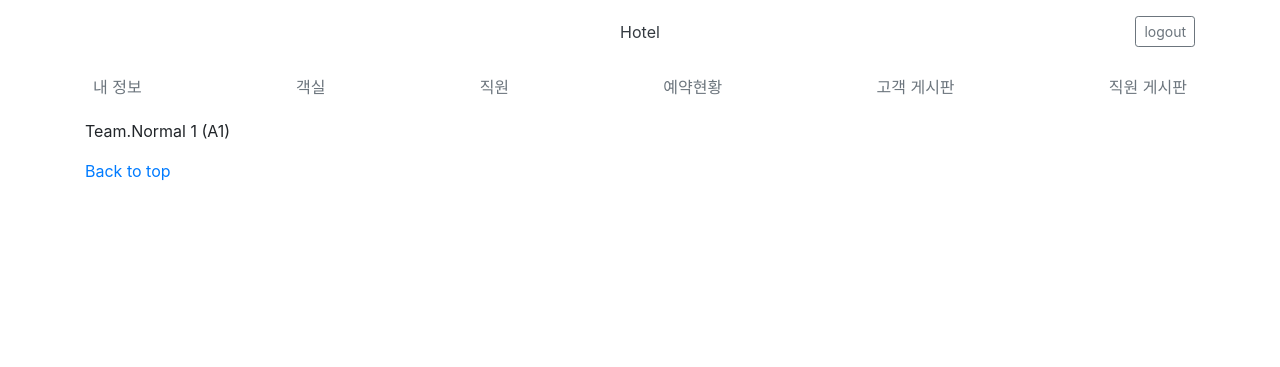
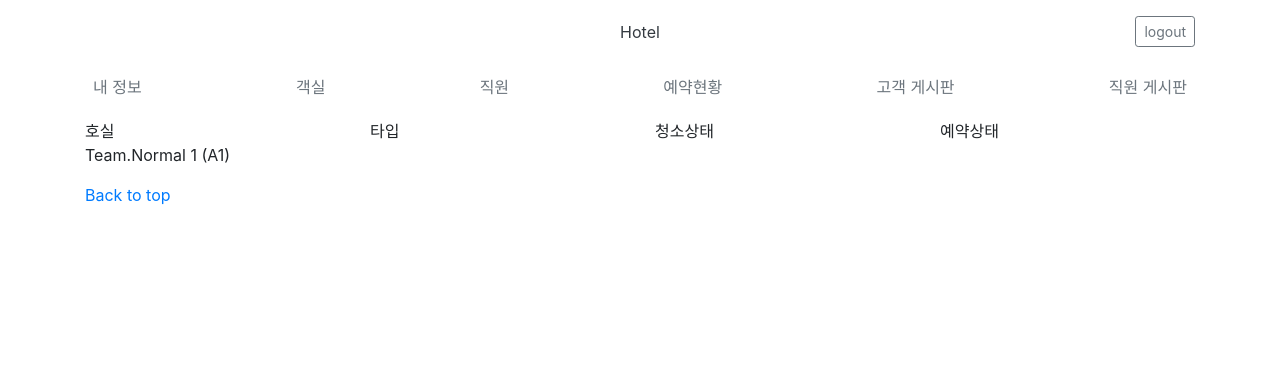
Before and after one commit to serkjoo2004/Hotel_manage, a Django app: template hotelsite/staff/templates/staff/staff_home.html in a window 1280 px wide. Shown: the top 367 px of the page. Run offline with Django 3.2, Linux system fonts and the light colour scheme; the template is opened without the code that fills it, so the values that code supplies are empty; some libraries are stand-ins or nearby versions.

Commit message:
Update staff_home.html

```diff
--- a/hotelsite/staff/templates/staff/staff_home.html
+++ b/hotelsite/staff/templates/staff/staff_home.html
@@ -2,10 +2,19 @@
 {% load staticfiles %}
 
 {% block content %}
+
+    <div class="row">
+        <div class="col-md-3">호실</div>
+        <div class="col-md-3">타입</div>
+        <div class="col-md-3">청소상태</div>
+        <div class="col-md-3">예약상태</div>
+    </div>
     {% for room in rooms %}
-    <div class = "room">
-        {{room.room_num}} {{room.type}} {{room.status_clean}}
-    </div>
+        <div class = "row">
+            <div class="col-md-3">{{room.room_num}}</div>
+            <div class="col-md-3">{{room.type}}</div>
+            <div class="col-md-3">{{room.status_clean}}</div>
+        </div>
+    {% endfor %}
 
-    {% endfor %}
 {% endblock %}
```
